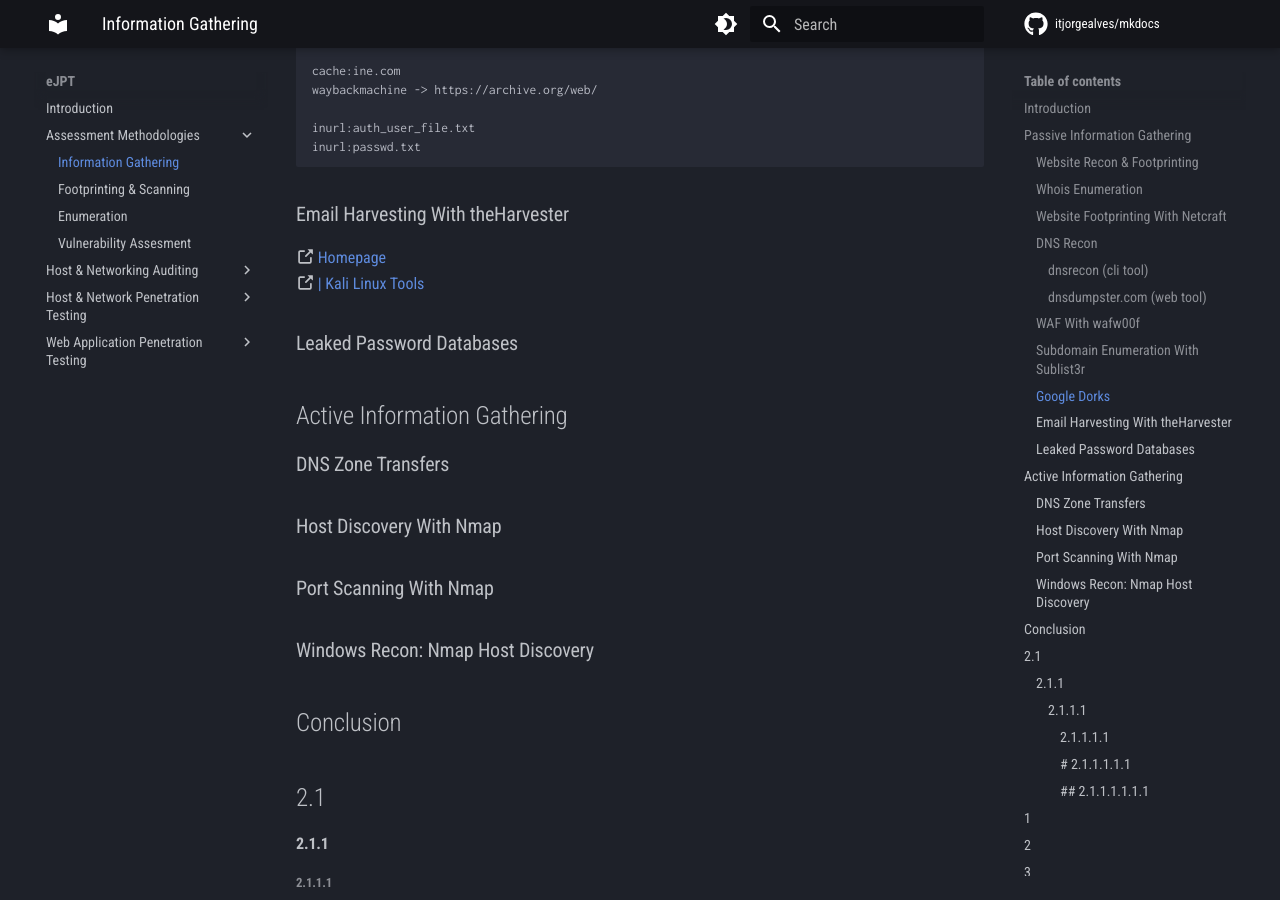
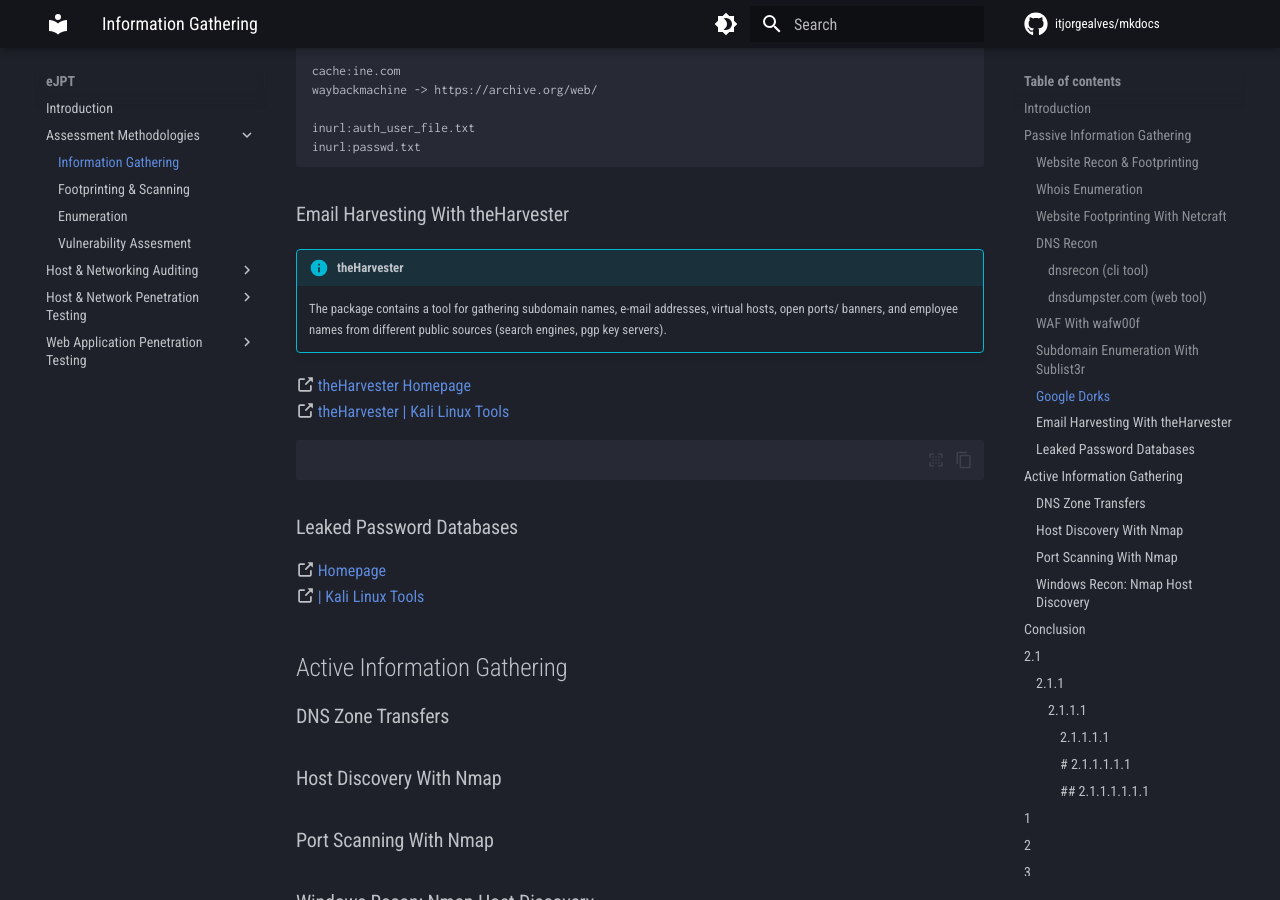
Before and after one commit to itjorgealves/mkdocs, an MkDocs documentation site: the page built from docs/eJPT/S1-Assessment-Methodologies/C1-Information-Gathering/Information-Gathering.md, in a window 1280 px wide and 900 px high, scrolled down 2701 px. Built offline with MkDocs 1.6.1 and Material for MkDocs 9.7.7, drawn with Linux system fonts in a browser that asks for light colours; comment, search, counter and statistics services are not loaded.

Commit message:
Update documentation

````diff
--- a/docs/eJPT/S1-Assessment-Methodologies/C1-Information-Gathering/Information-Gathering.md
+++ b/docs/eJPT/S1-Assessment-Methodologies/C1-Information-Gathering/Information-Gathering.md
@@ -85,12 +85,19 @@ inurl:auth_user_file.txt
 inurl:passwd.txt
 ```
 
-### Email Harvesting With theHarvester
+### Email Harvesting With theHarvester ###
+!!! info "theHarvester"
+    The package contains a tool for gathering subdomain names, e-mail addresses, virtual hosts, open ports/ banners, and employee names from different public sources (search engines, pgp key servers).
+:octicons-link-external-16: [theHarvester Homepage](https://github.com/laramies/theHarvester)
+:octicons-link-external-16: [theHarvester | Kali Linux Tools](https://www.kali.org/tools/theharvester/)
+``` bash
+
+```
+
+### Leaked Password Databases
 :octicons-link-external-16: [ Homepage]()
 :octicons-link-external-16: [ | Kali Linux Tools]()
 <!--------->
-### Leaked Password Databases
-
 ## Active Information Gathering
 ### DNS Zone Transfers
 ### Host Discovery With Nmap
````
